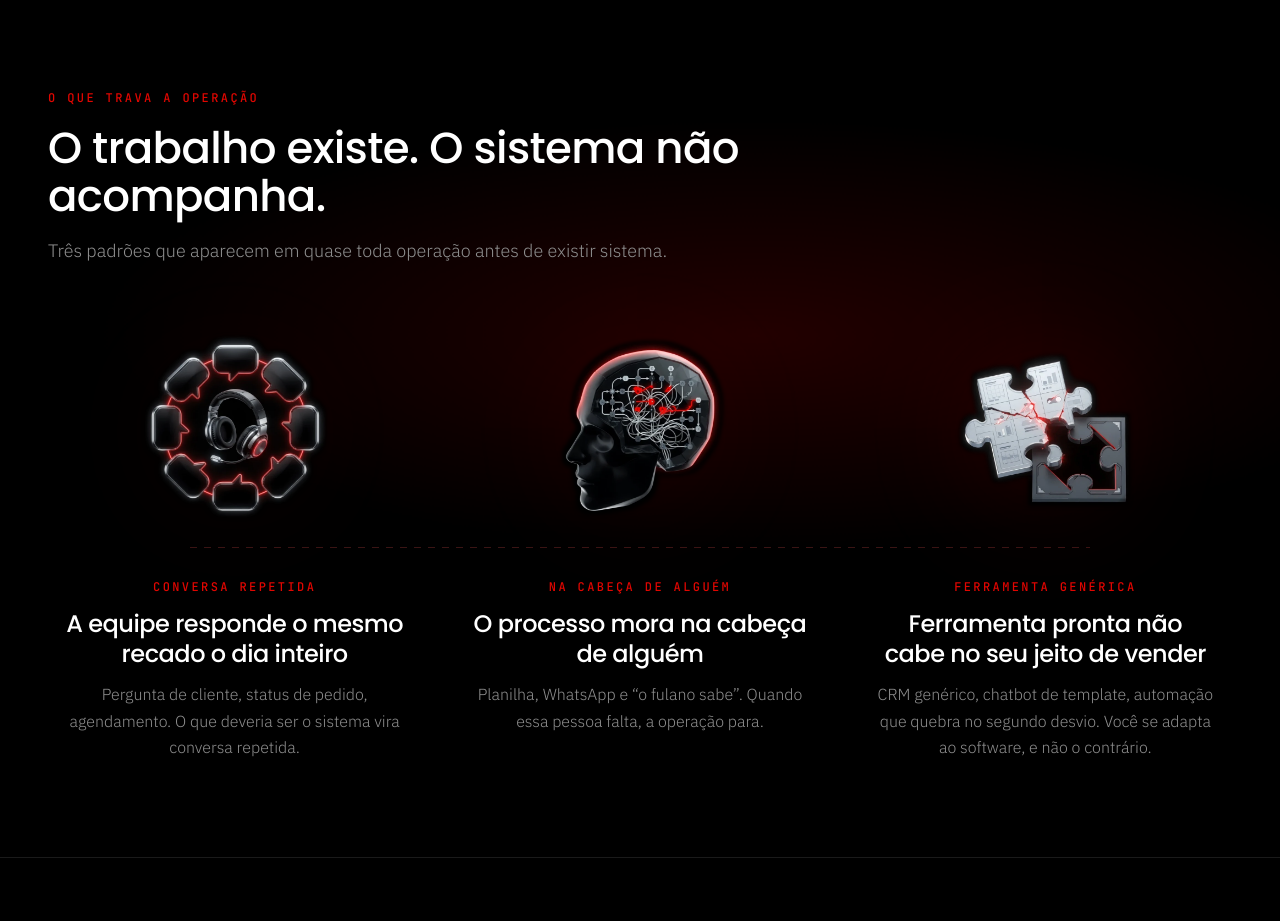
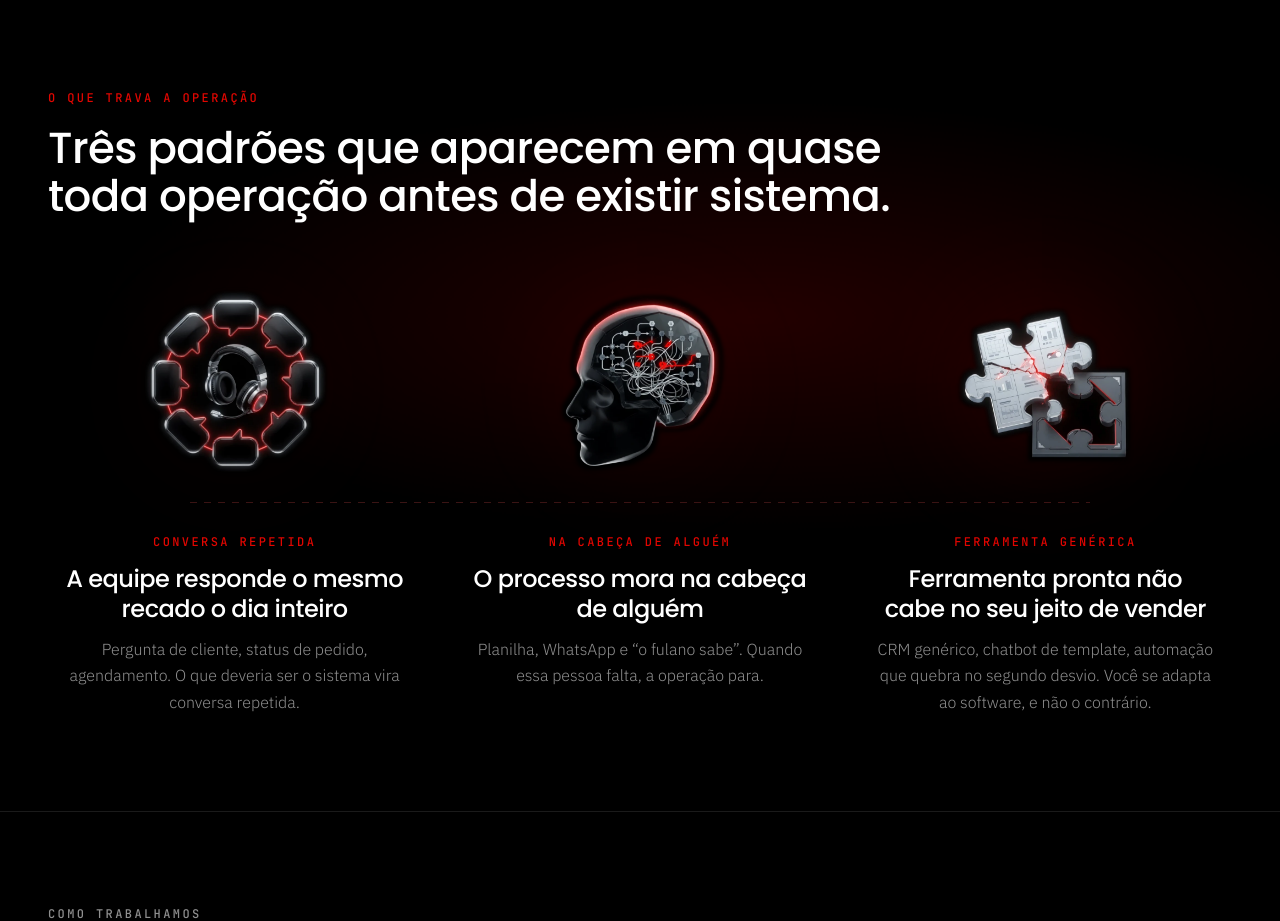
Before and after one commit to DigitalBoostofc/nodex, a Next.js app: page / in a window 1280 px wide. Shown: the part 980-1901 px from the top of the page. Built offline with nearby package versions, Linux system fonts and the light colour scheme.

Commit message:
fix: make the three-patterns line the problems section title
Drop “O trabalho existe. O sistema não acompanha.” and promote the
former lead to the H2.

```diff
--- a/src/app/page.tsx
+++ b/src/app/page.tsx
@@ -132,11 +132,11 @@ export default function HomePage() {
             eyebrow="O QUE TRAVA A OPERAÇÃO"
             eyebrowTone="red"
             title={
-              <span className="block max-w-[26ch]">
-                O trabalho existe. O sistema não acompanha.
+              <span className="block max-w-[32ch]">
+                Três padrões que aparecem em quase toda operação antes de
+                existir sistema.
               </span>
             }
-            lead="Três padrões que aparecem em quase toda operação antes de existir sistema."
             className="mb-14"
           />
           <ProblemRail items={PROBLEMS} />
```
